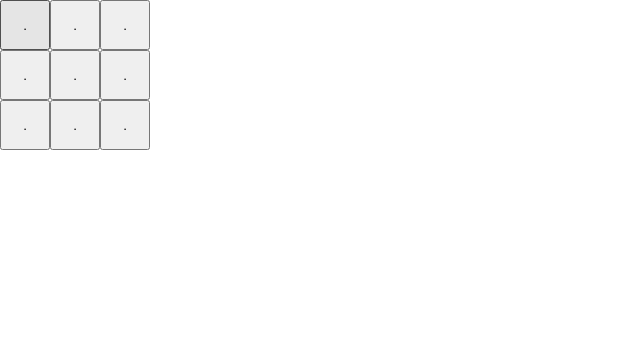
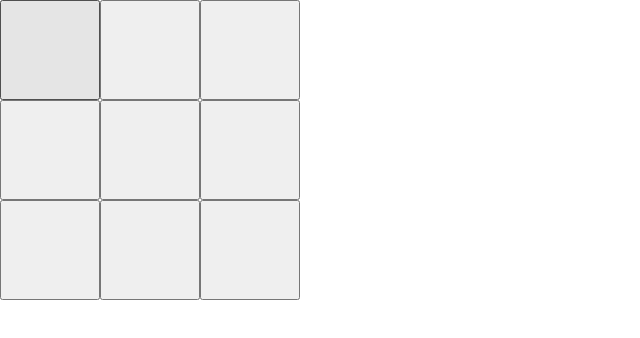
Before and after one commit to TheProdigy161/NodeJsGame, an Angular app in the folder client/: page / in a window 1280 px wide. Shown: the top 338 px of the page, without its empty margins (0-640 px from the left). Built offline with nearby package versions, Linux system fonts and the light colour scheme.

Commit message:
Updated to ensure that tiles do not move

```diff
--- a/client/src/app/app.component.scss
+++ b/client/src/app/app.component.scss
@@ -1,6 +1,12 @@
+$tileSize: 100px;
+
+div {
+  display: flex;
+}
+
 button {
-  min-width: 50px;
-  max-width: 50px;
-  min-height: 50px;
-  max-height: 50px;
+  min-width: $tileSize;
+  max-width: $tileSize;
+  min-height: $tileSize;
+  max-height: $tileSize;
 }
--- a/client/src/app/app.component.ts
+++ b/client/src/app/app.component.ts
@@ -35,9 +35,9 @@ export class AppComponent implements OnInit {
   createNewTicTacToeBoard(): void {
     // Clear down the board.
     this.board = [
-      ['.', '.', '.'],
-      ['.', '.', '.'],
-      ['.', '.', '.'],
+      ['', '', ''],
+      ['', '', ''],
+      ['', '', ''],
     ];
   }
 
@@ -117,6 +117,6 @@ export class AppComponent implements OnInit {
   }
 
   isTileTaken(x: number, y: number): boolean {
-    return this.board[x][y] !== '.';
+    return this.board[x][y] !== '';
   }
 }
```
